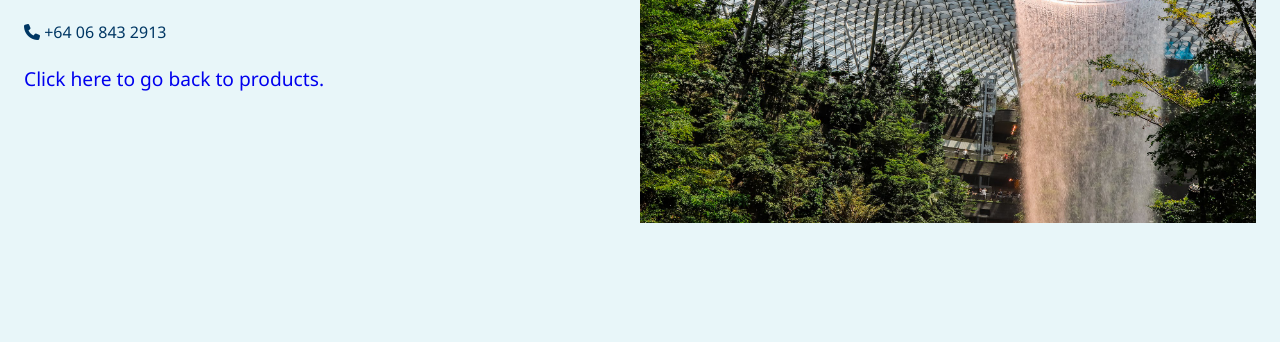
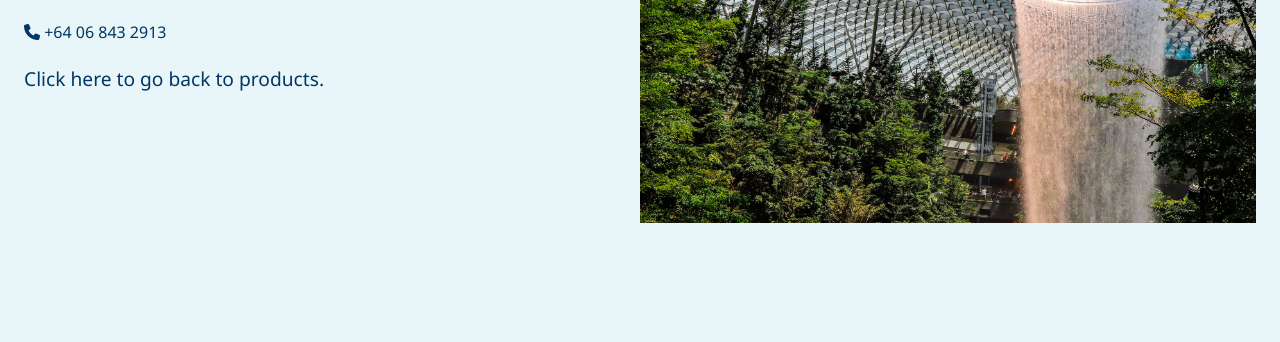
Before and after one commit to Frosty109/parklink_singapore, a plain HTML site: page contact.html in a window 1280 px wide. Shown: the part 458-800 px from the top of the page. Drawn offline with Linux system fonts and the light colour scheme.

Commit message:
Update main2.css

```diff
--- a/main2.css
+++ b/main2.css
@@ -13,6 +13,7 @@ body {
 
 a {
     text-decoration: none;
+    color: #003764;
 }
 
 p {
```
